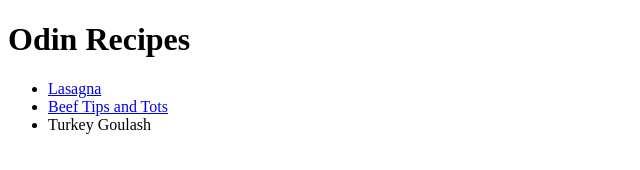
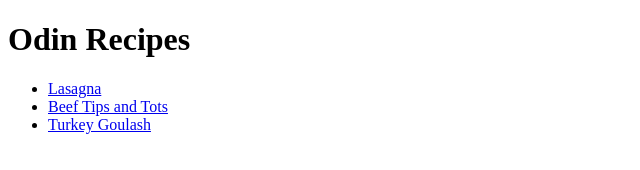
Before and after one commit to nikhilsakhare0022/odin-recipes, a plain HTML site: page index.html in a window 1280 px wide. Shown: the full height of the page, 0-640 px from the left. Drawn offline with Linux system fonts and the light colour scheme.

Commit message:
Fixed the Turkey Goulash link as link was not showing as hyperlink on the index page

```diff
--- a/index.html
+++ b/index.html
@@ -10,7 +10,7 @@
     <ul>
         <li><a href="./recipes/lasagna.html">Lasagna</a></li>
         <li><a href="./recipes/beef-tips-tots.html">Beef Tips and Tots</a> </li>
-        <li><a href="./recipes/turkey-goulash.html"></a>Turkey Goulash</li>
+        <li><a href="./recipes/turkey-goulash.html">Turkey Goulash</a></li>
 
 </ul>
 </body>
```
